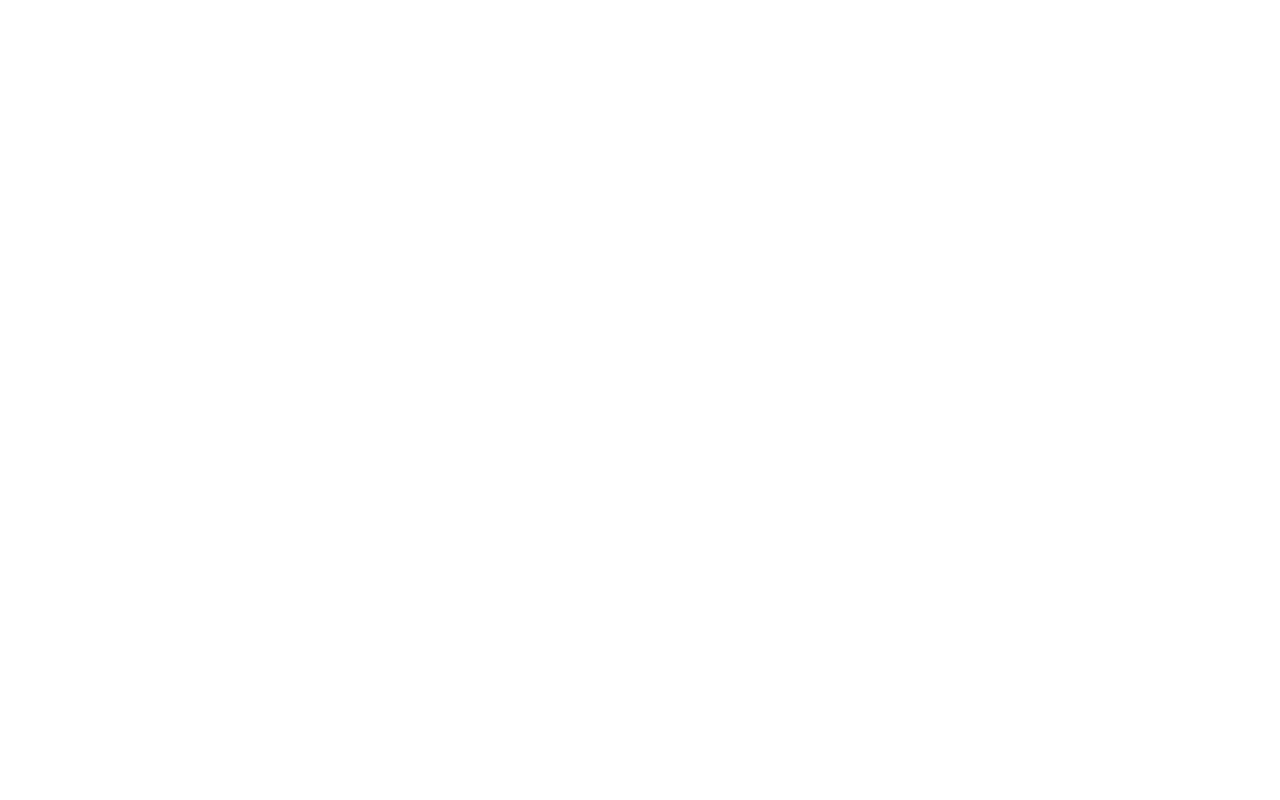
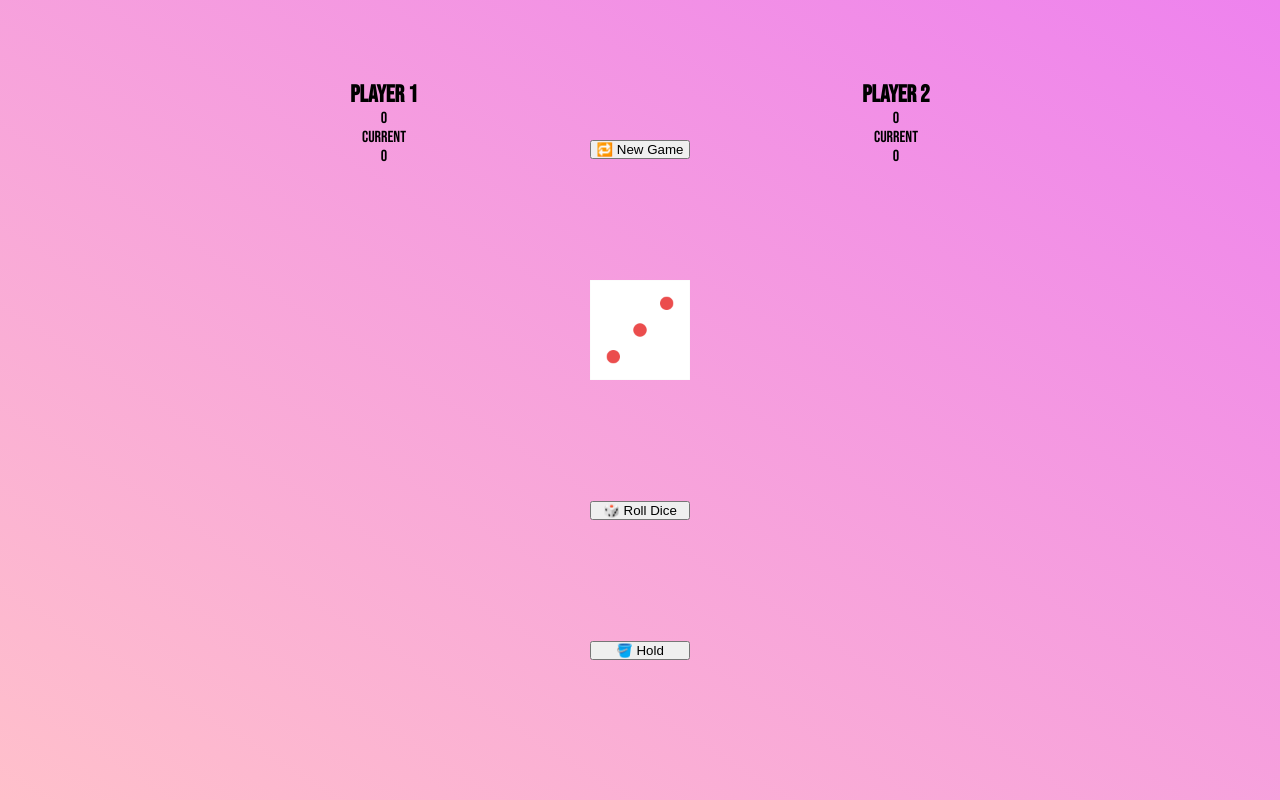
Before and after one commit to nagamanojvedam/pig-game, a plain HTML site: page index.html in a window 1280 px wide. Drawn offline with Linux system fonts and the light colour scheme.

Commit message:
add html, css and images

```diff
--- a/index.html
+++ b/index.html
@@ -6,6 +6,30 @@
     <link rel="stylesheet" href="./styles.css" />
   </head>
   <body>
+    <main class="game-board">
+      <section class="player player-0">
+        <h2>Player 1</h2>
+        <p id="score-0">0</p>
+        <div>
+          <p>Current</p>
+          <p id="current-0">0</p>
+        </div>
+      </section>
+      <section class="player player-1">
+        <h2>Player 2</h2>
+        <p id="score-0">0</p>
+        <div>
+          <p>Current</p>
+          <p id="current-1">0</p>
+        </div>
+      </section>
+    </main>
+    <div class="controls">
+      <button class="btn new-game">🔁 New Game</button>
+      <img src="./images/dice-3.png" alt="rolled dice image" />
+      <button class="btn roll-dice">🎲 Roll Dice</button>
+      <button class="btn hold">🪣 Hold</button>
+    </div>
     <script src="./script.js"></script>
   </body>
 </html>
--- a/styles.css
+++ b/styles.css
@@ -1,5 +1,42 @@
+@import url("https://fonts.googleapis.com/css2?family=Bebas+Neue&family=Poppins&display=swap");
+
 * {
   margin: 0;
   padding: 0;
   box-sizing: border-box;
 }
+body {
+  font-family: "Bebas Neue";
+  height: 100vh;
+  background-image: linear-gradient(to right top, pink, violet);
+  position: relative;
+  display: flex;
+  align-items: center;
+  justify-content: center;
+}
+
+.game-board {
+  display: flex;
+  width: 80%;
+  height: 80vh;
+}
+
+.player {
+  width: 50%;
+  text-align: center;
+  display: flex;
+  flex-direction: column;
+}
+
+.controls {
+  position: absolute;
+  display: flex;
+  flex-direction: column;
+  height: 80vh;
+  justify-content: space-around;
+}
+
+img {
+  width: 100px;
+  height: 100px;
+}
```
Also changed, not shown: images/dice-1.png (added), images/dice-2.png (added), images/dice-3.png (added), images/dice-4.png (added), images/dice-5.png (added), images/dice-6.png (added), images/target.png (added).
